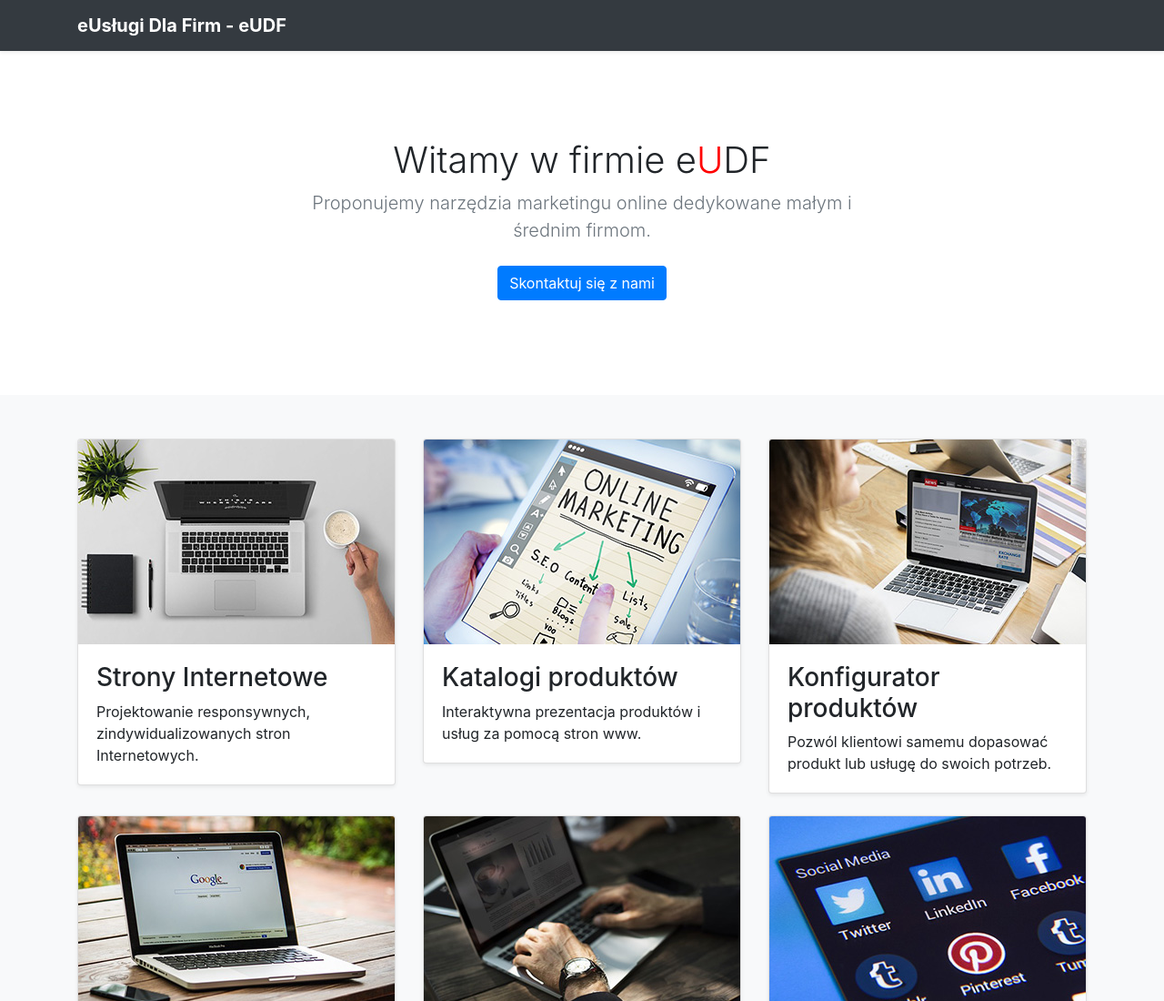
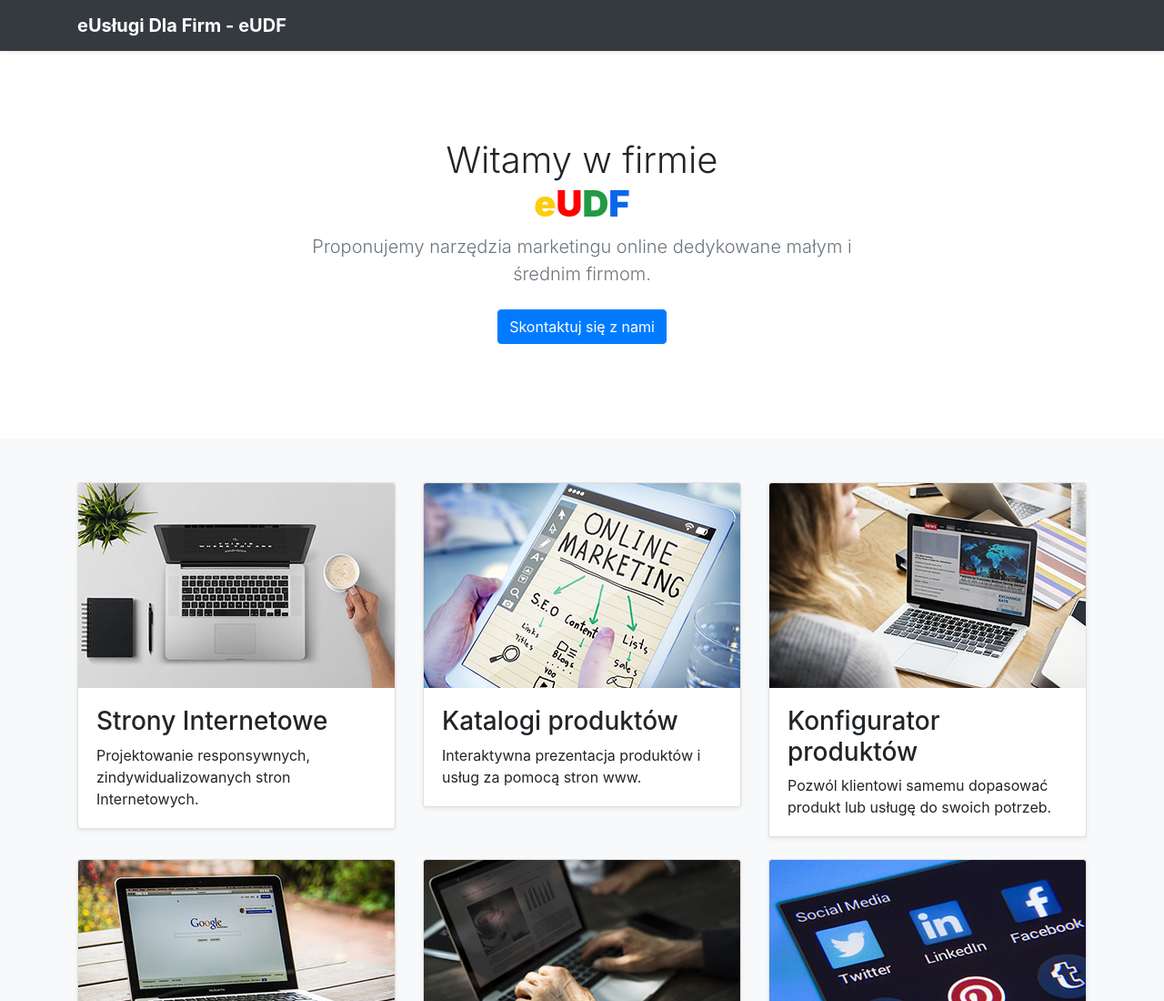
Before and after one commit to biurofund/biurofund.github.io, a plain HTML site: page index.html in a window 1280 px wide. Shown: the top 1100 px of the page at 91% size. Drawn offline with nearby package versions, Linux system fonts and the light colour scheme.

Commit message:
Initial commit

```diff
--- a/index.html
+++ b/index.html
@@ -14,6 +14,12 @@
 
     <!-- Custom styles for this template -->
     <link href="album.css" rel="stylesheet">
+	<style>
+	p#eUDF {
+		font-weight: 900;
+	}
+	</style>
+
   </head>
 
   <body>
@@ -50,11 +56,13 @@
       </div>
     </header>
 
+
+
     <main role="main">
 
       <section class="jumbotron text-center">
         <div class="container">
-          <h1 class="jumbotron-heading">Witamy w firmie e<span style="color: red">U</span>DF</h1>
+          <h1  class="jumbotron-heading">Witamy w firmie <p id="eUDF"><span style="color: #fecc0c">e</span><span style="color: red">U</span><span style="color: #229A43">D</span><span style="color: #0a67ea">F</span></p></h1>
           <p class="lead text-muted">Proponujemy narzędzia marketingu online dedykowane małym i średnim firmom.</p>
           <p>
             <a href="kontakt.html" class="btn btn-primary my-2">Skontaktuj się z nami</a>
```
Also changed, not shown: kontakt.html (+5 -2 lines).
